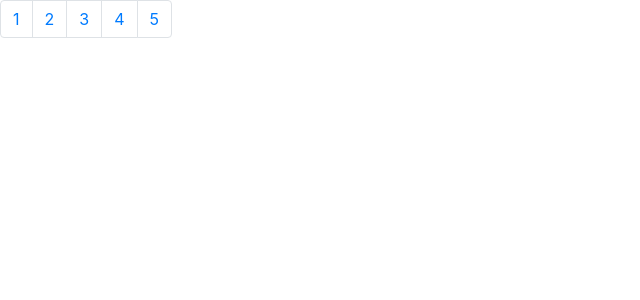
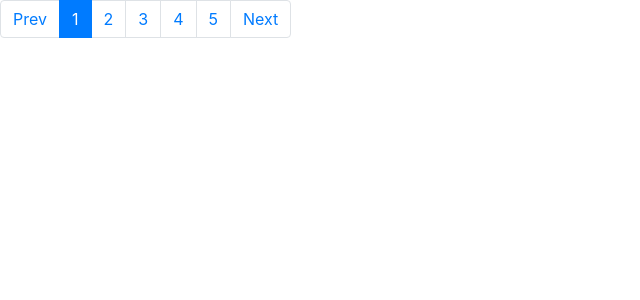
Before and after one commit to Proyce/Angular-Pagination, an Angular app: page / in a window 1280 px wide. Shown: the top 300 px of the page, without its empty margins (0-640 px from the left). Built offline with nearby package versions, Linux system fonts and the light colour scheme.

Commit message:
Modified app.component.html with prev and next indicators

```diff
--- a/src/app/app.component.html
+++ b/src/app/app.component.html
@@ -1,7 +1,16 @@
 <nav>
   <ul class="pagination">
-    <li class="page-item" *ngFor="let image of images; let i = index;">
+    <li class="page-item">
+      <a href="" class="page-link">Prev</a>
+    </li>
+    <li class="page-item"
+    [ngClass]="{ active: i === currentPage }"
+    *ngFor="let image of images; let i = index;"
+    >
       <a href="" class="page-link">{{ i + 1 }}</a>
+    </li>
+    <li class="page-item">
+      <a href="" class="page-link">Next</a>
     </li>
   </ul>
 </nav>
```
